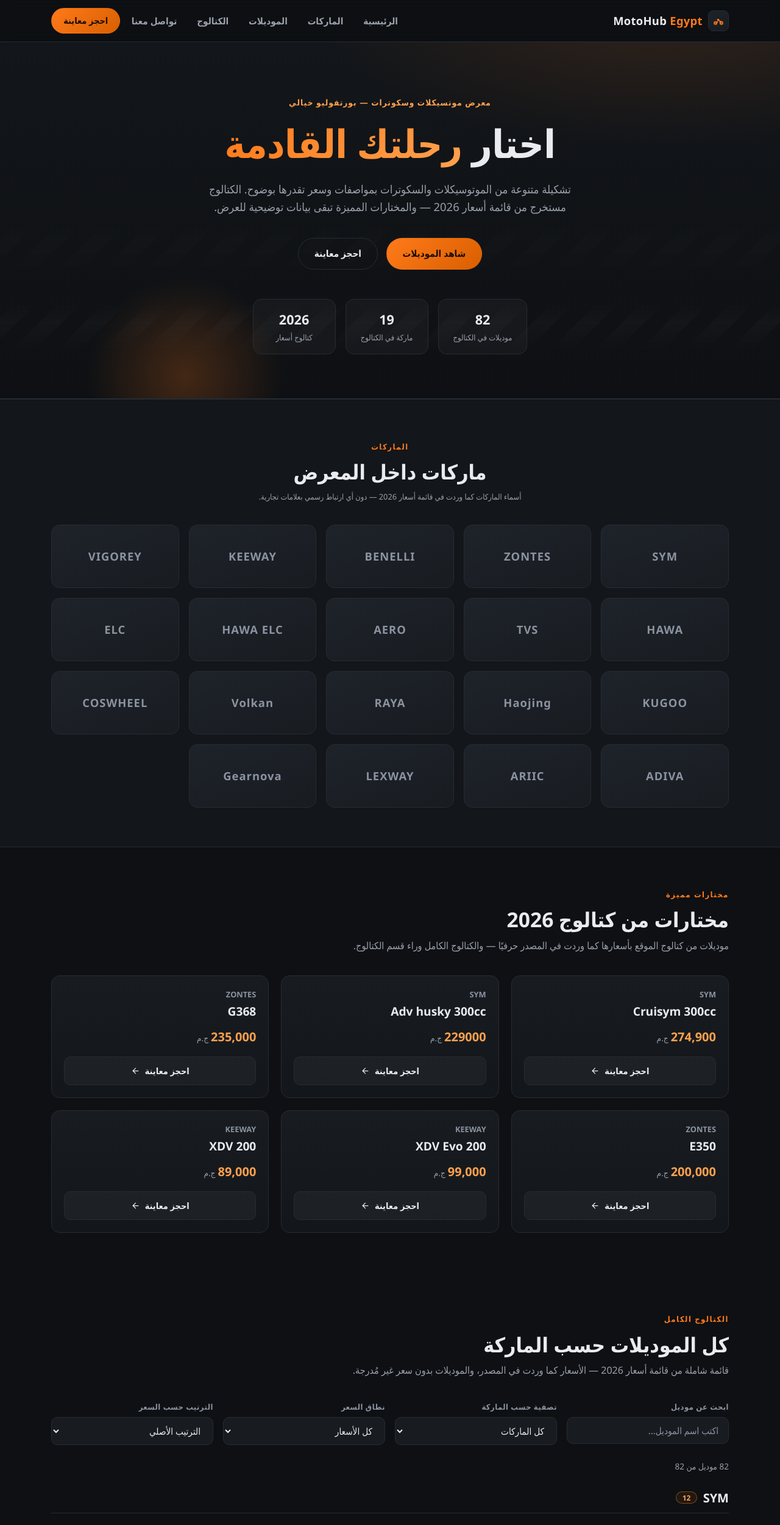
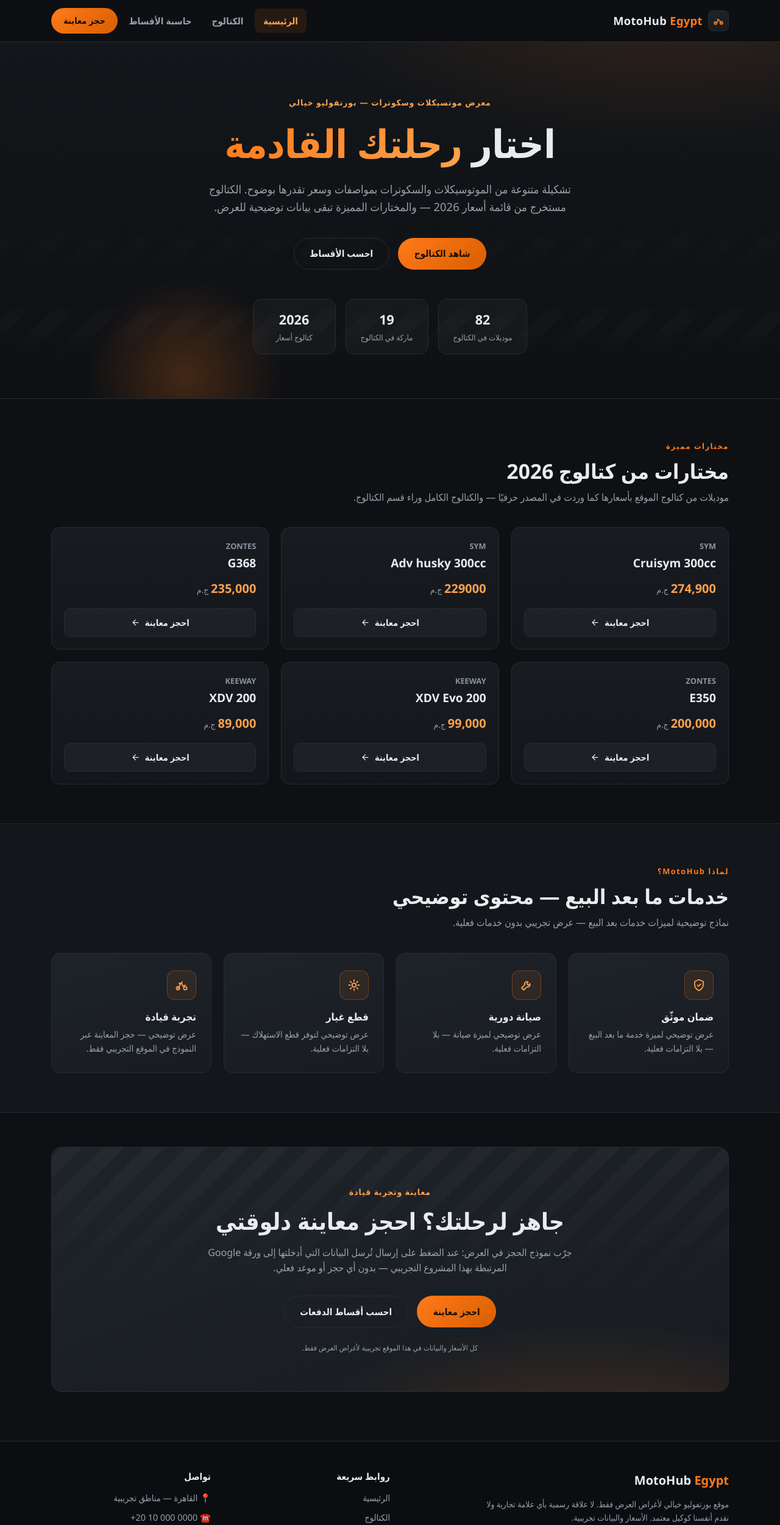
Before and after one commit to AhmeddSamii21/motohub-egypt, a React (Vite) app: page / in a window 1280 px wide. Shown: the top 2500 px of the page at 61% size. Built offline with nearby package versions, Linux system fonts and the light colour scheme.

Commit message:
refactor: implement clean multi-view hash routing and clean homepage architecture

```diff
--- a/src/App.jsx
+++ b/src/App.jsx
@@ -1,7 +1,8 @@
+import { useEffect, useState } from 'react'
 import Header from './components/Header'
 import Hero from './components/Hero'
+import FeaturedModels from './components/FeaturedModels'
 import Brands from './components/Brands'
-import FeaturedModels from './components/FeaturedModels'
 import Catalog from './components/Catalog'
 import InstallmentCalculator from './components/InstallmentCalculator'
 import Features from './components/Features'
@@ -10,22 +11,81 @@
 import Footer from './components/Footer'
 import './App.css'
 
+/**
+ * توجيه بسيط قائم على الهاش بدون أي اعتماديات إضافية.
+ * الأقسام تبقى جميعها مُركّبة مع إخفاء غير النشِط (attribute hidden) —
+ * بهذا تنجو حالات التصفية والترتيب ومفاتيح المقارنة من الضياع بين التنقّلات.
+ */
+const VIEWS = {
+  home: 'home',
+  catalog: 'catalog',
+  calc: 'calc',
+  book: 'book',
+}
+
+/** الهاشات الحالية والقديمة معًا إلى قسم (view) — الهاش غير المعروف يحافظ على القسم الحالي */
+const HASH_TO_VIEW = new Map([
+  ['', VIEWS.home],
+  ['#home', VIEWS.home],
+  ['#brands', VIEWS.home],
+  ['#models', VIEWS.home],
+  ['#features', VIEWS.home],
+  ['#cta', VIEWS.home],
+  ['#catalog', VIEWS.catalog],
+  ['#calc', VIEWS.calc],
+  ['#installments', VIEWS.calc],
+  ['#book', VIEWS.book],
+])
+
+function viewFromHash(hash) {
+  return HASH_TO_VIEW.get(hash) ?? null
+}
+
 function App() {
+  const [view, setView] = useState(() => viewFromHash(window.location.hash) ?? VIEWS.home)
+
+  useEffect(() => {
+    const onHashChange = () => {
+      const next = viewFromHash(window.location.hash)
+      if (next) setView(next)
+    }
+    window.addEventListener('hashchange', onHashChange)
+    return () => window.removeEventListener('hashchange', onHashChange)
+  }, [])
+
+  // عند التنقّل بين الأقسام: صُعد لأعلى، أو وصل لعنصر الهاز المستهدف إن كان معروضًا الآن
+  // (rAF يضمن التنفيذ بعد محاولة المتصفح الأصلية للتمرير للمرساة — فلا صور ولا قفزة مزدوجة)
+  useEffect(() => {
+    const target = document.getElementById(window.location.hash.slice(1))
+    requestAnimationFrame(() => {
+      if (target && target.offsetParent !== null) target.scrollIntoView()
+      else window.scrollTo({ top: 0, behavior: 'instant' })
+    })
+  }, [view])
+
   return (
     <div className="app">
       <a href="#page" className="skip-link">
         تخطَّ إلى المحتوى الرئيسي
       </a>
-      <Header />
+      <Header view={view} />
       <main className="app-main" id="page">
-        <Hero />
-        <Brands />
-        <FeaturedModels />
-        <Catalog />
-        <InstallmentCalculator />
-        <Features />
-        <CTA />
-        <BookingForm />
+        <div hidden={view !== VIEWS.home}>
+          <Hero />
+          <FeaturedModels />
+          <Features />
+          <CTA />
+        </div>
+        <div hidden={view !== VIEWS.catalog}>
+          <Brands />
+          <Catalog />
+        </div>
+        <div hidden={view !== VIEWS.calc}>
+          <InstallmentCalculator />
+        </div>
+        <div hidden={view !== VIEWS.book}>
+          <BookingForm />
+        </div>
       </main>
       <Footer />
     </div>
--- a/src/components/CTA.jsx
+++ b/src/components/CTA.jsx
@@ -14,7 +14,7 @@
           </p>
           <div className="cta-actions">
             <a href="#book" className="btn btn-primary">احجز معاينة</a>
-            <a href="#models" className="btn btn-ghost cta-ghost">استعرض الموديلات من جديد</a>
+            <a href="#calc" className="btn btn-ghost cta-ghost">احسب أقساط الدفعات</a>
           </div>
           <p className="disclaimer">كل الأسعار والبيانات في هذا الموقع تجريبية لأغراض العرض فقط.</p>
         </div>
--- a/src/components/Footer.jsx
+++ b/src/components/Footer.jsx
@@ -37,9 +37,9 @@
           <h3>روابط سريعة</h3>
           <ul>
             <li><a href="#home">الرئيسية</a></li>
-            <li><a href="#brands">الماركات</a></li>
-            <li><a href="#models">الموديلات</a></li>
-            <li><a href="#book">احجز معاينة</a></li>
+            <li><a href="#catalog">الكتالوج</a></li>
+            <li><a href="#calc">حاسبة الأقساط</a></li>
+            <li><a href="#book">حجز معاينة</a></li>
           </ul>
         </nav>
 
--- a/src/components/Header.css
+++ b/src/components/Header.css
@@ -66,6 +66,11 @@
 .site-nav a:not(.nav-cta):hover {
   color: var(--text);
   background-color: rgba(255, 255, 255, 0.05);
+}
+
+.site-nav a:not(.nav-cta)[aria-current='page'] {
+  color: var(--accent-2);
+  background-color: rgba(255, 122, 26, 0.1);
 }
 
 .nav-cta {
--- a/src/components/Header.jsx
+++ b/src/components/Header.jsx
@@ -1,15 +1,18 @@
 import { useState } from 'react'
 import './Header.css'
 
+/**
+ * روابط التنقل بين أقسام الموقع (توجيه الهاز في App):
+ * الرئيسية / الكتالوج / حاسبة الأقساط / حجز معاينة (زر مميز).
+ * القسم النشِط يُعلَّم بـ aria-current للوصولية وللتبويب المرئي.
+ */
 const LINKS = [
-  { href: '#home', label: 'الرئيسية' },
-  { href: '#brands', label: 'الماركات' },
-  { href: '#models', label: 'الموديلات' },
-  { href: '#catalog', label: 'الكتالوج' },
-  { href: '#contact', label: 'تواصل معنا' },
+  { href: '#home', label: 'الرئيسية', view: 'home' },
+  { href: '#catalog', label: 'الكتالوج', view: 'catalog' },
+  { href: '#calc', label: 'حاسبة الأقساط', view: 'calc' },
 ]
 
-function Header() {
+function Header({ view = 'home' }) {
   const [open, setOpen] = useState(false)
 
   return (
@@ -44,14 +47,23 @@
           <ul>
             {LINKS.map((link) => (
               <li key={link.href}>
-                <a href={link.href} onClick={() => setOpen(false)}>
+                <a
+                  href={link.href}
+                  aria-current={view === link.view ? 'page' : undefined}
+                  onClick={() => setOpen(false)}
+                >
                   {link.label}
                 </a>
               </li>
             ))}
             <li>
-              <a href="#book" className="btn btn-primary nav-cta" onClick={() => setOpen(false)}>
-                احجز معاينة
+              <a
+                href="#book"
+                className="btn btn-primary nav-cta"
+                aria-current={view === 'book' ? 'page' : undefined}
+                onClick={() => setOpen(false)}
+              >
+                حجز معاينة
               </a>
             </li>
           </ul>
--- a/src/components/Hero.jsx
+++ b/src/components/Hero.jsx
@@ -25,8 +25,8 @@
         </p>
 
         <div className="hero-actions">
-          <a href="#models" className="btn btn-primary">شاهد الموديلات</a>
-          <a href="#book" className="btn btn-ghost">احجز معاينة</a>
+          <a href="#catalog" className="btn btn-primary">شاهد الكتالوج</a>
+          <a href="#calc" className="btn btn-ghost">احسب الأقساط</a>
         </div>
 
         <dl className="hero-stats">
```
